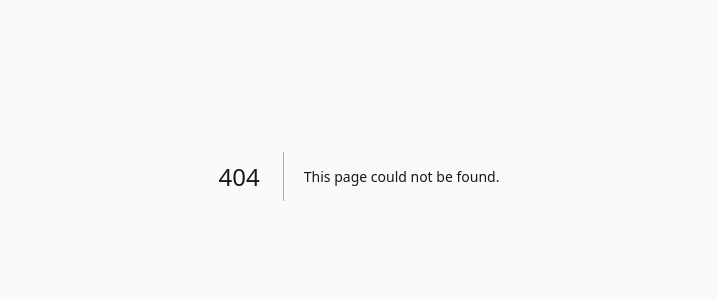
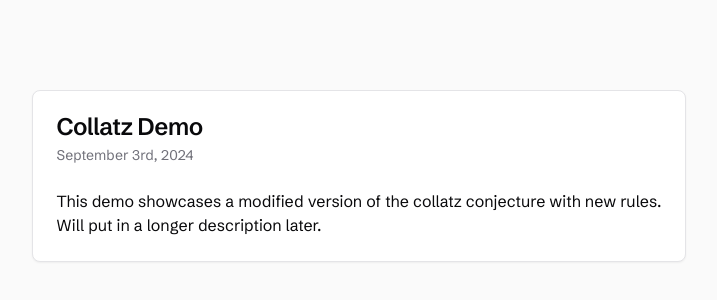
Before and after one commit to ecsbeats/sakeenah, a Next.js app: page /collatz in a window 1280 px wide. Before the commit this address had no page. Shown: the part 224-524 px from the top of the page, without its empty margins (281-998 px from the left). Built offline with nearby package versions, Linux system fonts and the light colour scheme.

Commit message:
create description for collatz demo

```diff
--- /dev/null
+++ b/app/collatz/page.tsx
@@ -0,0 +1,20 @@
+"use client"
+import { Card, CardContent, CardDescription, CardHeader, CardTitle } from "@/components/ui/card"
+import { MathJax, MathJaxContext } from "better-react-mathjax"
+
+export default function Collatz() {
+    return (
+        <main className="flex flex-col gap-4">
+            <Card>
+                <CardHeader>
+                    <CardTitle>Collatz Demo</CardTitle>
+                    <CardDescription>September 3rd, 2024</CardDescription>
+                </CardHeader>
+                <CardContent>
+                        <p>This demo showcases a modified version of the collatz conjecture with new rules.</p>
+                        <p>Will put in a longer description later.</p>
+                </CardContent>
+            </Card>
+        </main>
+    )
+}
--- a/app/page.tsx
+++ b/app/page.tsx
@@ -1,5 +1,6 @@
 import Image from "next/image";
 import { Button } from "@/components/ui/button";
+import Link from "next/link";
 
 export default function Home() {
   return (
@@ -10,7 +11,7 @@ export default function Home() {
         </h1>
       </div>
       <div>
-        <Button className="w-full">Collatz Demo</Button>
+        <Link href="/collatz"><Button className="w-full">Collatz Demo</Button></Link>
       </div>
     </main>
   );
--- /dev/null
+++ b/components/ui/card.tsx
@@ -0,0 +1,79 @@
+import * as React from "react"
+
+import { cn } from "@/lib/utils"
+
+const Card = React.forwardRef<
+  HTMLDivElement,
+  React.HTMLAttributes<HTMLDivElement>
+>(({ className, ...props }, ref) => (
+  <div
+    ref={ref}
+    className={cn(
+      "rounded-lg border border-zinc-200 bg-white text-zinc-950 shadow-sm dark:border-zinc-800 dark:bg-zinc-950 dark:text-zinc-50",
+      className
+    )}
+    {...props}
+  />
+))
+Card.displayName = "Card"
+
+const CardHeader = React.forwardRef<
+  HTMLDivElement,
+  React.HTMLAttributes<HTMLDivElement>
+>(({ className, ...props }, ref) => (
+  <div
+    ref={ref}
+    className={cn("flex flex-col space-y-1.5 p-6", className)}
+    {...props}
+  />
+))
+CardHeader.displayName = "CardHeader"
+
+const CardTitle = React.forwardRef<
+  HTMLParagraphElement,
+  React.HTMLAttributes<HTMLHeadingElement>
+>(({ className, ...props }, ref) => (
+  <h3
+    ref={ref}
+    className={cn(
+      "text-2xl font-semibold leading-none tracking-tight",
+      className
+    )}
+    {...props}
+  />
+))
+CardTitle.displayName = "CardTitle"
+
+const CardDescription = React.forwardRef<
+  HTMLParagraphElement,
+  React.HTMLAttributes<HTMLParagraphElement>
+>(({ className, ...props }, ref) => (
+  <p
+    ref={ref}
+    className={cn("text-sm text-zinc-500 dark:text-zinc-400", className)}
+    {...props}
+  />
+))
+CardDescription.displayName = "CardDescription"
+
+const CardContent = React.forwardRef<
+  HTMLDivElement,
+  React.HTMLAttributes<HTMLDivElement>
+>(({ className, ...props }, ref) => (
+  <div ref={ref} className={cn("p-6 pt-0", className)} {...props} />
+))
+CardContent.displayName = "CardContent"
+
+const CardFooter = React.forwardRef<
+  HTMLDivElement,
+  React.HTMLAttributes<HTMLDivElement>
+>(({ className, ...props }, ref) => (
+  <div
+    ref={ref}
+    className={cn("flex items-center p-6 pt-0", className)}
+    {...props}
+  />
+))
+CardFooter.displayName = "CardFooter"
+
+export { Card, CardHeader, CardFooter, CardTitle, CardDescription, CardContent }
--- a/package.json
+++ b/package.json
@@ -10,6 +10,7 @@
   },
   "dependencies": {
     "@radix-ui/react-slot": "^1.1.0",
+    "better-react-mathjax": "^2.0.3",
     "class-variance-authority": "^0.7.0",
     "clsx": "^2.1.1",
     "lucide-react": "^0.438.0",
--- a/tailwind.config.ts
+++ b/tailwind.config.ts
@@ -9,15 +9,6 @@ const config: Config = {
   ],
   theme: {
   	extend: {
-  		backgroundImage: {
-  			'gradient-radial': 'radial-gradient(var(--tw-gradient-stops))',
-  			'gradient-conic': 'conic-gradient(from 180deg at 50% 50%, var(--tw-gradient-stops))'
-  		},
-  		borderRadius: {
-  			lg: 'var(--radius)',
-  			md: 'calc(var(--radius) - 2px)',
-  			sm: 'calc(var(--radius) - 4px)'
-  		},
   		colors: {}
   	}
   },
```
Also changed, not shown: app/layout.tsx (+5 -3 lines), 1 other file (tests, documents, lock files or other folders).
